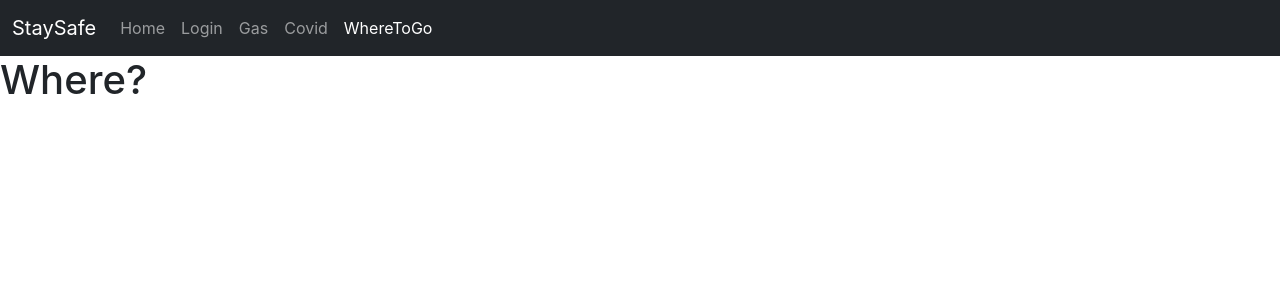
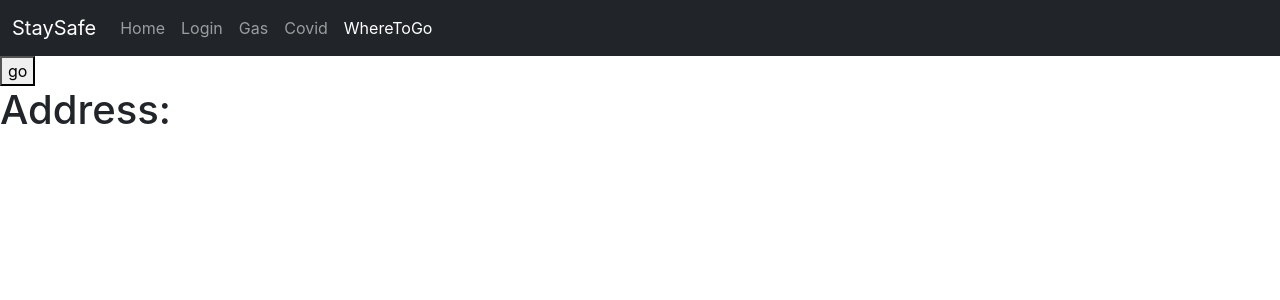
Before and after one commit to dagreatcode/WhereInTheWorld, a React (Create React App) app in the folder client/: page /WhereToGo in a window 1280 px wide. Shown: the top 300 px of the page. Built offline with nearby package versions, Linux system fonts and the light colour scheme; no server answers.

Commit message:
covid info done

```diff
--- a/client/src/containers/Covid/Covid.jsx
+++ b/client/src/containers/Covid/Covid.jsx
@@ -282,8 +282,7 @@ function Covid(props) {
           <br />
           TwoLetterSymbol: {covidFullReport.TwoLetterSymbol}
           <br />
-          id:
-          {covidFullReport.id}
+          id: {covidFullReport.id}
           <br />
           one_Caseevery_X_ppl: {covidFullReport.one_Caseevery_X_ppl}
           <br />
--- a/client/src/containers/Gas/Gas.jsx
+++ b/client/src/containers/Gas/Gas.jsx
@@ -1,4 +1,5 @@
 import React, { Component } from "react";
+import axios from "axios";
 
 class Gas extends Component {
 
@@ -6,24 +7,25 @@ class Gas extends Component {
 
     }
 
-//   componentDidMount() {
-//   }
+  componentDidMount() {
+    const options = {
+      method: 'GET',
+      url: 'https://gas-price.p.rapidapi.com/stateUsaPrice',
+      params: {state: 'GA'},
+      headers: {
+        'X-RapidAPI-Host': 'gas-price.p.rapidapi.com',
+        'X-RapidAPI-Key': 'd45bb63eb5mshebc4e0e524334b5p10227ejsn3cb49f17bfa1'
+      }
+    };
 
-  // const options = {
-  //   method: 'GET',
-  //   url: 'https://gas-price.p.rapidapi.com/stateUsaPrice',
-  //   params: {state: 'GA'},
-  //   headers: {
-  //     'X-RapidAPI-Host': 'gas-price.p.rapidapi.com',
-  //     'X-RapidAPI-Key': 'd45bb63eb5mshebc4e0e524334b5p10227ejsn3cb49f17bfa1'
-  //   }
-  // };
+    axios.request(options).then(function (response) {
+      console.log(response);
+    }).catch(function (error) {
+      console.error(error);
+    });
+  }
 
-  // axios.request(options).then(function (response) {
-  //   console.log(response.data);
-  // }).catch(function (error) {
-  //   console.error(error);
-  // });
+
 
   render() {
     return <div>
--- a/client/src/containers/WhereToGo/WhereToGo.jsx
+++ b/client/src/containers/WhereToGo/WhereToGo.jsx
@@ -1,10 +1,90 @@
-import React, { Component } from 'react';
+import React, { Component } from "react";
+import axios from "axios";
 
 class WhereToGo extends Component {
+  state = {
+    address: "",
+    distance: 0,
+    id: "",
+    location: { lat: 0, lng: 0 },
+    name: "Children's Creativity Museum",
+    phone_number: "",
+    types: [],
+    website: "",
+  };
+
+  handleSubmit = (event) => {
+
+    const options = {
+      method: "GET",
+      url: "https://trueway-places.p.rapidapi.com/FindPlacesNearby",
+      params: {
+        location: "37.783366,-122.402325",
+        radius: "150",
+        language: "en",
+      },
+      headers: {
+        "X-RapidAPI-Host": "trueway-places.p.rapidapi.com",
+        "X-RapidAPI-Key": "d45bb63eb5mshebc4e0e524334b5p10227ejsn3cb49f17bfa1",
+      },
+    };
+
+    axios
+      .request(options)
+      .then(function (response) {
+        console.log(response.data.results[0]);
+        const info = response.data.results[0];
+        const { name, value } = event.value;
+        // this.setState({
+        //   address: "ok",
+        // })
+        // this.setState(response.data.results[0]);
+        // console.log(this.state);
+        // this.stateState({
+        //   address: info.address,
+        //   distance: 0,
+        //   id: "",
+        //   location: { lat: 37.783366, lng: -122.402325 },
+        //   name: "Children's Creativity Museum",
+        //   phone_number: "",
+        //   types: [],
+        //   website: "",
+        // });
+            this.setState({
+      [name]: value
+    });
+
+      })
+      .catch(function (error) {
+        console.error(error);
+      });
+  }
+  // handleInputChange = event => {
+  //   // Getting the value and name of the input which triggered the change
+  //   let value = event.target.value;
+  //   const name = event.target.name;
+
+  //   if (name === "password") {
+  //     value = value.substring(0, 15);
+  //   }
+  //   // Updating the input's state
+  //   this.setState({
+  //     [name]: value
+  //   });
+  // };
+
+    // // handleIncrement increments this.state.count by 1
+    // handleIncrement = () => {
+    //   // We always use the setState method to update a component's state
+    //   this.setState({ count: this.state.count + 1 });
+    // };
+    // {() => setState({ ...state, mood: "lazy" })}
+
   render() {
     return (
       <div>
-                <h1>Where?</h1>
+        <button onClick={this.handleSubmit}>go</button>
+        <h1>Address: {this.state.address}</h1>
       </div>
     );
   }
```
Lines whose indentation alone changed are shown as unchanged.
